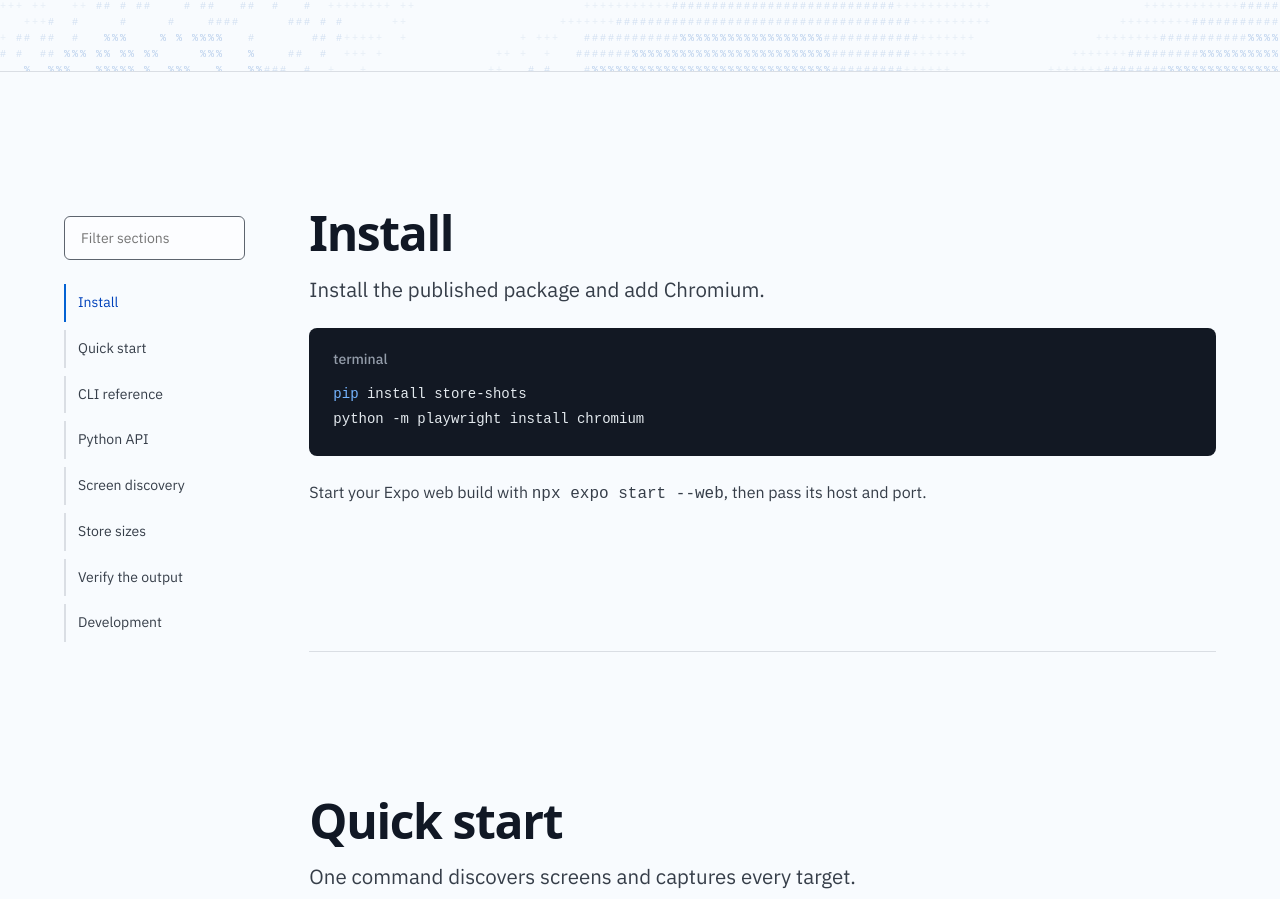
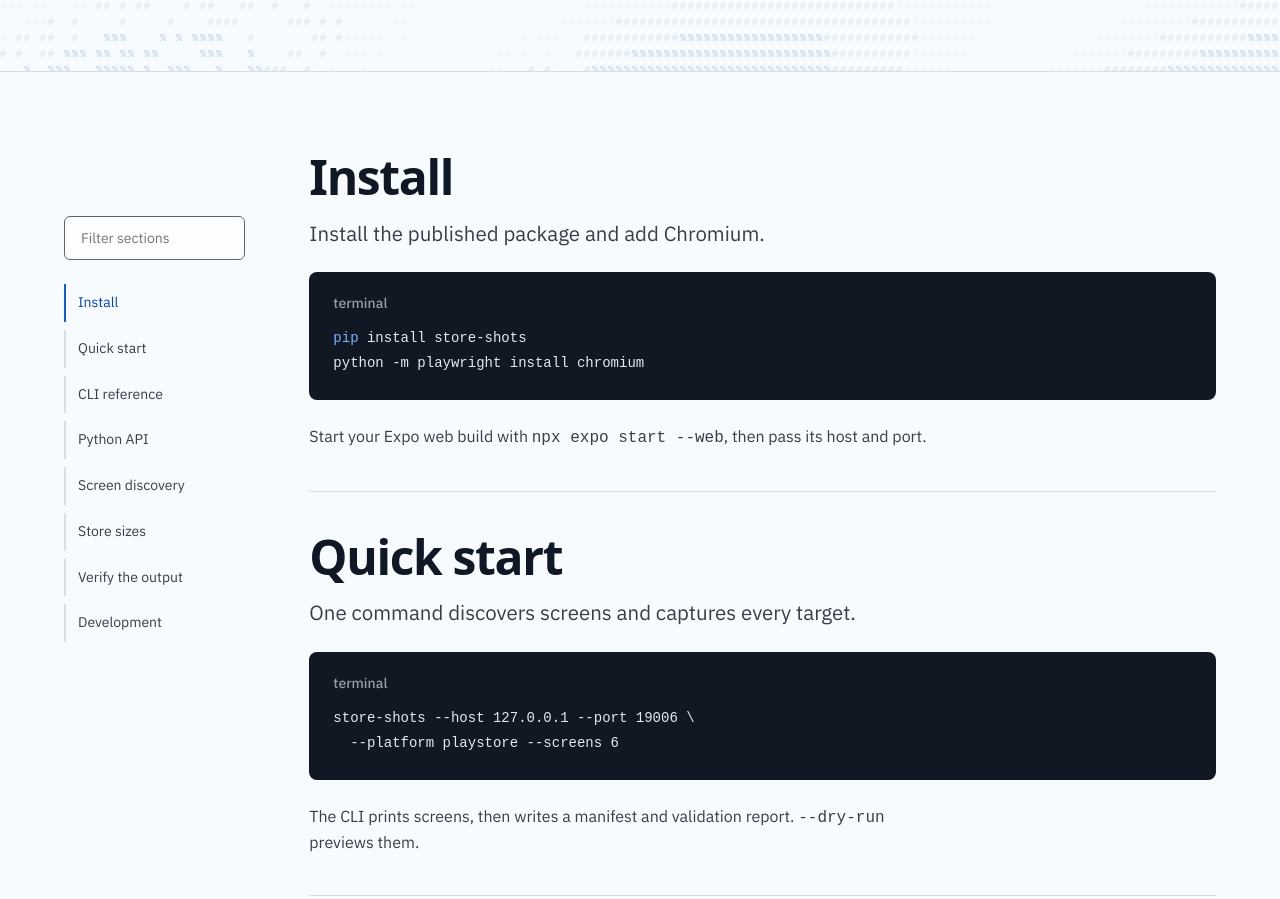
Before and after one commit to SatyamSingh8306/store-shots, a plain HTML site: page docs/index.html in a window 1280 px wide. Shown: the part 680-1579 px from the top of the page. Drawn offline with Linux system fonts and the light colour scheme; a web font is replaced by a local one.

Commit message:
docs: tighten spacing between documentation sections

```diff
--- a/docs/styles.css
+++ b/docs/styles.css
@@ -3,6 +3,7 @@
  * axes: light/grotesk-sans/cool · posture: restrained · contrast: pass · fold: pass · v2.0.0 */
 /* Hallmark · pre-emit critique: P4 H5 E4 S5 R4 V4 · weakest: E, a docs page risks template tables; the install command leads and the reference uses ruled rows instead of feature cards */
 /* Hallmark · dismissed 77 · eight document sections sit in the docs column beside the sticky index, not as top-level sections */
+/* Hallmark · waive 59 · section gaps measured 81px and 148px at 1440px · tighter spacing keeps eight sections close so readers scan without long gaps */
 @import url("./tokens.css");
 @import url("./base.css");
 
@@ -51,9 +52,9 @@ body { min-height: 100vh; }
 .sidebar details { display: block; }
 .sidebar summary { display: none; cursor: pointer; font-size: var(--text-sm); padding: var(--space-sm) 0; }
 
-.docs { padding-block: var(--space-3xl) var(--section-gap); min-width: 0; }
-.doc-section { padding-block: var(--space-4xl); border-bottom: var(--rule-hair) solid var(--color-rule); scroll-margin-top: 96px; }
-.doc-section:first-child { padding-top: var(--space-xl); }
+.docs { padding-block: var(--space-2xl); min-width: 0; }
+.doc-section { padding-block: var(--space-xl); border-bottom: var(--rule-hair) solid var(--color-rule); scroll-margin-top: 96px; }
+.doc-section:first-child { padding-top: var(--space-md); }
 .doc-section h2 { font-size: var(--text-section); }
 .doc-section .lead { margin-top: var(--space-md); color: var(--color-ink-2); }
 .doc-section > p:not([class]) { margin-top: var(--space-lg); color: var(--color-ink-2); max-width: 65ch; }
```
